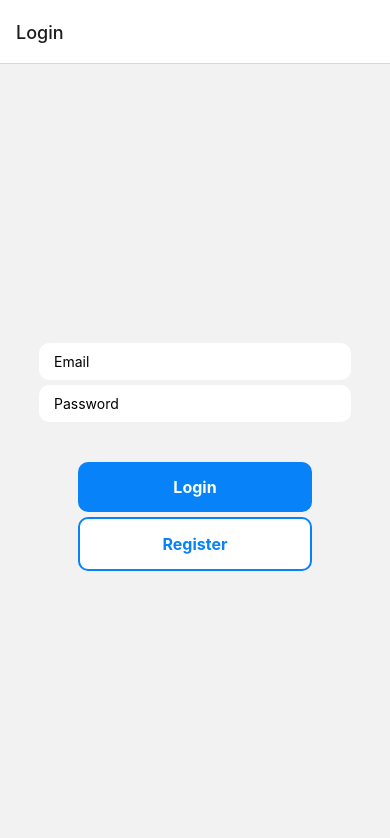
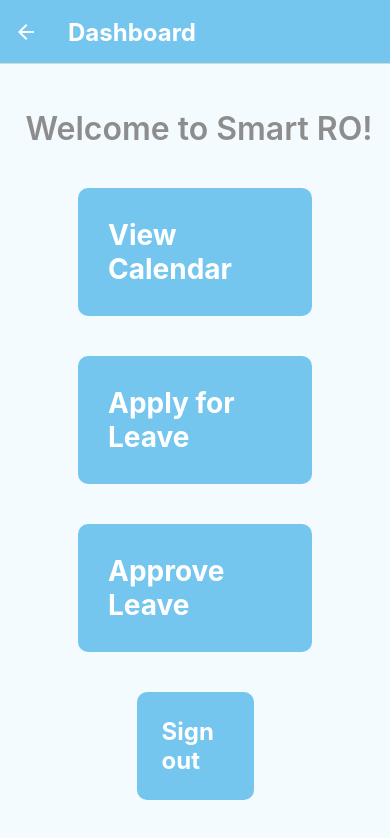
Before and after one commit to SweeJunhongTP/hackathon_code_exp, a React Native app: screen /Dashboard in a window 390 px wide. Shown: the top 838 px of the page. Built offline with nearby package versions, Linux system fonts and the light colour scheme.

Commit message:
completed UI for login screen and home screen

```diff
--- a/App.js
+++ b/App.js
@@ -9,19 +9,84 @@ import HomeScreen from './src/components/HomeScreen';
 import Applyleave from './src/components/Applyleave';
 import ApproveLeave from './src/components/ApproveLeave';
 import ViewCalendarScreen from './src/components/ViewCalendarScreen';
-
+import SignUp from './src/components/SignUp';
 
 const Stack = createNativeStackNavigator();
 export default function App() {
   return (
     <NavigationContainer >
-      <Stack.Navigator>
+      <Stack.Navigator
+      screenOptions={{
+        headerStyle: { elevation: 0 },
+        cardStyle: { backgroundColor: '#F4FBFF'}
+      }}>
         {/* <Stack.Screen options={{headershown:false}} name="Login" component={LoginScreen}/> */}
-        <Stack.Screen name="Login" component={LoginScreen}/>
-        <Stack.Screen name="Home" component={HomeScreen}/>
-        <Stack.Screen name="ViewCalendar" component={ViewCalendarScreen}/>
-        <Stack.Screen name="ApplyLeave" component={Applyleave}/>
-        <Stack.Screen name="ApproveLeave" component={ApproveLeave}/>
+        <Stack.Screen name="Login" component={LoginScreen}
+        options = {{
+          headerStyle: {
+            backgroundColor: '#75C6EE',
+          },
+          headerTintColor: 'white',
+          headerTitleStyle:{
+            fontWeight: 'bold',
+            fontSize: 24
+          },
+        }} />
+        <Stack.Screen name="Sign Up" component={SignUp}
+        options = {{
+          headerStyle: {
+            backgroundColor: '#75C6EE',
+          },
+          headerTintColor: 'white',
+          headerTitleStyle:{
+            fontWeight: 'bold',
+            fontSize: 24
+          },
+        }} />
+        <Stack.Screen name="Dashboard" component={HomeScreen}
+        options = {{
+          headerStyle: {
+            backgroundColor: '#75C6EE',
+          },
+          headerTintColor: 'white',
+          headerTitleStyle:{
+            fontWeight: 'bold',
+            fontSize: 24
+          },
+        }} />
+        <Stack.Screen name="ViewCalendar" component={ViewCalendarScreen}
+        options = {{
+          headerStyle: {
+            backgroundColor: '#75C6EE',
+          },
+          headerTintColor: 'white',
+          headerTitleStyle:{
+            fontWeight: 'bold',
+            fontSize: 24
+          },
+        }} />
+        <Stack.Screen name="ApplyLeave" component={Applyleave}
+        options = {{
+          headerStyle: {
+            backgroundColor: '#75C6EE',
+          },
+          headerTintColor: 'white',
+          headerTitleStyle:{
+            fontWeight: 'bold',
+            fontSize: 24
+          },
+        }} />
+        <Stack.Screen name="ApproveLeave" component={ApproveLeave}
+        options = {{
+          headerStyle: {
+            backgroundColor: '#75C6EE',
+          },
+          headerTintColor: 'white',
+          headerTitleStyle:{
+            fontWeight: 'bold',
+            fontSize: 24
+          },
+        }} />
       </Stack.Navigator>
     </NavigationContainer>
   );
--- a/src/components/HomeScreen.js
+++ b/src/components/HomeScreen.js
@@ -23,24 +23,28 @@ const HomeScreen = () => {
           <Text style ={styles.buttonText}>Sign out</Text>
       </TouchableOpacity> */}
 
+      <View>
+        <Text style={styles.welcome}> Welcome to Smart RO!</Text>
+    </View>
+
     <TouchableOpacity style={styles.button}
     onPress={() => navigation.navigate('ViewCalendar')}>
-        <Text>View Calendar</Text>
+        <Text style ={styles.buttonText}>View Calendar</Text>
     </TouchableOpacity>
 
     <TouchableOpacity style={styles.button}
     onPress={() => navigation.navigate('ApplyLeave')}>
-        <Text>Apply for Leave</Text>
+        <Text style ={styles.buttonText}>Apply for Leave</Text>
     </TouchableOpacity>
 
     <TouchableOpacity style={styles.button}
     onPress={() => navigation.navigate('ApproveLeave')}>
-        <Text>Approve Leave</Text>
+        <Text style ={styles.buttonText}>Approve Leave</Text>
     </TouchableOpacity>
 
-    <TouchableOpacity style={styles.button}
+    <TouchableOpacity style={styles.buttonsignout}
       onPress={()=>navigation.navigate("Login")}>
-          <Text style ={styles.buttonText}>Sign out</Text>
+          <Text style ={styles.signoutText}>Sign out</Text>
       </TouchableOpacity>
     </View>
   )
@@ -52,12 +56,26 @@ const styles = StyleSheet.create({
     container:{
         flex:1,
         justifyContent:'center',
-        alignItems:'center'
+        alignItems:'center',
+        backgroundColor: '#F4FBFF'
+    },
+    welcome: {
+        fontSize: 32,
+        fontWeight: '600',
+        color: '#8D8D8D'
     },
     button:{
-        backgroundColor:'#0782F9',
+        backgroundColor:'#75C6EE',
         width:'60%',
-        padding: 15,
+        padding: 30,
+        borderRadius: 10,
+        alignItems: 'center',
+        marginTop: 40,
+    },
+    buttonsignout:{
+        backgroundColor:'#75C6EE',
+        width:'30%',
+        padding:25,
         borderRadius: 10,
         alignItems: 'center',
         marginTop: 40,
@@ -65,7 +83,12 @@ const styles = StyleSheet.create({
     buttonText:{
         color: 'white',
         fontWeight: '700',
-        fontSize: 16
+        fontSize: 28
+    },
+    signoutText:{
+        color: 'white',
+        fontWeight: '700',
+        fontSize: 24
     }
 
 })
--- a/src/components/LoginScreen.js
+++ b/src/components/LoginScreen.js
@@ -1,31 +1,31 @@
-import {KeyboardAvoidingView, StyleSheet, Text, View } from 'react-native'
-import React, {useState, useEffect} from 'react'
+import { KeyboardAvoidingView, StyleSheet, Text, View, Image, } from 'react-native'
+import React, { useState, useEffect, Component } from 'react'
 import { TextInput, TouchableOpacity } from 'react-native-web'
 import { auth } from '../../firebase'
 import { useNavigation } from '@react-navigation/core'
 
 
 const LoginScreen = () => {
-    const [email,setEmail]= useState('')
-    const [password,setPassword] = useState('')
+  const [email, setEmail] = useState('')
+  const [password, setPassword] = useState('')
 
-    const handleSignUp = () =>{
+  const handleSignUp = () => {
     auth.createUserWithEmailAndPassword(email, password)
-        .then(userCredentails=>{
-            const user =userCredentails.user;
+      .then(userCredentails => {
+        const user = userCredentails.user;
         console.log(user.email);
       })
       .catch(error => alert(error.message))
   }
-    const handleLogin =()=>{
-        auth.signInWithEmailAndPassword(email,password)
-        .then(userCredentails=>{
+  const handleLogin = () => {
+    auth.signInWithEmailAndPassword(email, password)
+      .then(userCredentails => {
         const user = userCredentails.user;
         console.log('logged in with', user.email);
       })
       .catch(error => alert(error.message))
   }
-const navigation= useNavigation()
+  const navigation = useNavigation()
   // useEffect(()=>{
   //    const unsubscribe = auth.onAuthStateChanged(user=>{
   //         if(user){
@@ -35,18 +35,27 @@ const navigation= useNavigation()
   //     return unsubscribe
   // },[])
   return (
+
     <KeyboardAvoidingView
       style={styles.container}
       behavior="padding">
+      <View>
+        < Image
+          style={{ width: 300, height: 200, borderRadius: 10 }}
+          source={require('../../assets/cat_status_update.png')} />
+      </View>
+
       <View style={styles.inputContainer}>
         <TextInput
-            placeholder="Email"
+          placeholder="Enter Email"
           value={email}
           onChangeText={text => setEmail(text)}
           style={styles.input}
         />
+      </View>
+      <View style={styles.inputContainer}>
         <TextInput
-            placeholder="Password"
+          placeholder="Enter Password"
           value={password}
           onChangeText={text => setPassword(text)}
           style={styles.input}
@@ -57,40 +66,51 @@ const navigation= useNavigation()
       <View style={styles.buttonContainer}>
         <TouchableOpacity
           //onPress={handleLogin}
-            onPress={() => navigation.navigate('Home')}
+          onPress={() => navigation.navigate('Dashboard')}
           style={styles.button}
         >
           <Text style={styles.buttonText}>Login</Text>
         </TouchableOpacity>
         <TouchableOpacity
           //onPress={handleSignUp}
-            onPress={() => navigation.navigate('Home')}
+          onPress={() => navigation.navigate('SignUp')}
           style={[styles.button, styles.buttonOutline]}
         >
-            <Text style={styles.buttonOutlineText}>Register</Text>
+          <Text style={styles.buttonOutlineText}>Sign Up</Text>
         </TouchableOpacity>
       </View>
     </KeyboardAvoidingView>
   )
 }
 
+
 export default LoginScreen
 
 const styles = StyleSheet.create({
+  container1: {
+    wdith: 250,
+    height: 250
+  },
   container: {
     flex: 1,
     justifyContent: 'center',
     alignItems: 'center',
+    justifyContent: 'center',
+    backgroundColor: '#F4FBFF'
   },
   inputContainer: {
-        width: '80%'
+    width: '80%',
+    borderRadius: 10,
+    borderColor: '#75C6EE',
+    borderWidth: 2,
+    marginTop: 16,
   },
   input: {
     backgroundColor: 'white',
     paddingHorizontal: 15,
     paddingVertical: 10,
     borderRadius: 10,
-        marginTop: 5,
+    //  marginTop: 5,
   },
   buttonContainer: {
     width: '60%',
@@ -99,7 +119,7 @@ const styles = StyleSheet.create({
     marginTop: 40,
   },
   button: {
-        backgroundColor: '#0782F9',
+    backgroundColor: '#75C6EE',
     width: '100%',
     padding: 15,
     borderRadius: 10,
@@ -108,7 +128,7 @@ const styles = StyleSheet.create({
   buttonOutline: {
     backgroundColor: 'white',
     marginTop: 5,
-        borderColor: '#0782F9',
+    borderColor: '#75C6EE',
     borderWidth: 2,
   },
   buttonText: {
@@ -117,7 +137,7 @@ const styles = StyleSheet.create({
     fontSize: 16,
   },
   buttonOutlineText: {
-        color: '#0782F9',
+    color: '#75C6EE',
     fontWeight: '700',
     fontSize: 16,
   },
--- /dev/null
+++ b/src/components/SignUp.js
@@ -0,0 +1,101 @@
+import { KeyboardAvoidingView, StyleSheet, Text, View, Image } from 'react-native'
+import React, { useState, useEffect } from 'react'
+import { TextInput, TouchableOpacity } from 'react-native-web'
+import { auth } from '../../firebase'
+import { useNavigation } from '@react-navigation/core'
+
+const SignUp = () => {
+    const [email, setEmail] = useState('')
+    const [password, setPassword] = useState('')
+
+    return (
+        <KeyboardAvoidingView
+            style={styles.wholecontainer}
+            behavior="padding">
+            <View style={styles.container}>
+                <TextInput
+                    placeholder="Enter New Email"
+                    value={email}
+                    onChangeText={text => setNewEmail(text)}
+                    style={styles.input}
+                />
+            </View>
+            <View style={styles.container}>
+                <TextInput
+                    placeholder="Enter New Password"
+                    value={password}
+                    onChangeText={text => setNewPassword(text)}
+                    style={styles.input}
+                />
+            </View>
+            <View style={styles.container}>
+                <TextInput
+                    placeholder="Confirm New Password"
+                    value={password}
+                    onChangeText={text => setNewPassword(text)}
+                    style={styles.input}
+                />
+            </View>
+            <TouchableOpacity
+                //onPress={handleSignUp}
+                onPress={() => navigation.navigate('SignUp')}
+                style={[styles.button, styles.buttonOutline]}
+            >
+                <Text style={styles.buttonOutlineText}>Sign Up</Text>
+            </TouchableOpacity>
+        </KeyboardAvoidingView>
+
+
+
+    )
+}
+
+export default SignUp
+
+const styles = StyleSheet.create({
+    wholecontainer: {
+        flex: 1,
+        justifyContent: 'center',
+        alignItems: 'center',
+        justifyContent: 'center',
+        backgroundColor: '#F4FBFF'
+    },
+    container: {
+        width: '80%',
+        borderRadius: 10,
+        borderColor: '#C4C4C4',
+        borderWidth: 2,
+        marginTop: 4
+    },
+    input: {
+        backgroundColor: 'white',
+        paddingHorizontal: 15,
+        paddingVertical: 10,
+        borderRadius: 10,
+       //  marginTop: 5,
+    },
+    button: {
+        backgroundColor: '#0782F9',
+        width: '30%',
+        padding: 10,
+        borderRadius: 10,
+        alignItems: 'center',
+      },
+      buttonOutline: {
+        backgroundColor: 'white',
+        marginTop: 35,
+        borderColor: '#0782F9',
+        borderWidth: 2,
+      },
+      buttonText: {
+        color: 'white',
+        fontWeight: '700',
+        fontSize: 16,
+      },
+      buttonOutlineText: {
+        color: '#0782F9',
+        fontWeight: '700',
+        fontSize: 16,
+      },
+
+})
```
Also changed, not shown: assets/cat_status_update.png (added), src/components/leaveapplication.js (added). Lines whose indentation alone changed are shown as unchanged.
